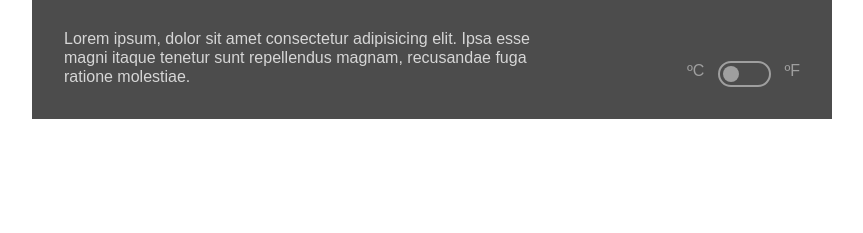
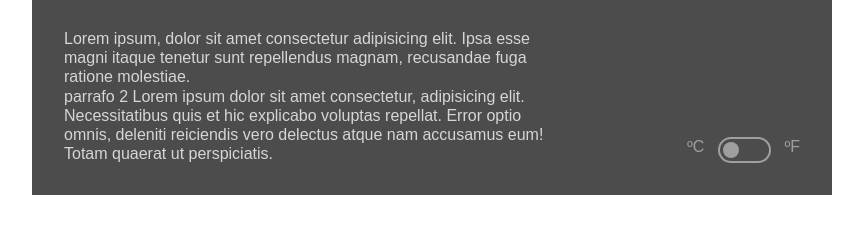
Before and after one commit to anheca/mis-contactos, a website: page test-toggle.html in a window 1280 px wide. Shown: the part 251-484 px from the top of the page, without its empty margins (32-895 px from the left). Drawn offline with Linux system fonts and the light colour scheme.

Commit message:
segundo parrafo en html

```diff
--- a/test-toggle.html
+++ b/test-toggle.html
@@ -26,6 +26,11 @@
           Lorem ipsum, dolor sit amet consectetur adipisicing elit. Ipsa esse magni itaque tenetur
           sunt repellendus magnam, recusandae fuga ratione molestiae.
         </p>
+        <p>
+          parrafo 2 Lorem ipsum dolor sit amet consectetur, adipisicing elit. Necessitatibus quis et
+          hic explicabo voluptas repellat. Error optio omnis, deleniti reiciendis vero delectus
+          atque nam accusamus eum! Totam quaerat ut perspiciatis.
+        </p>
       </div>
 
       <div class="unit">
```
